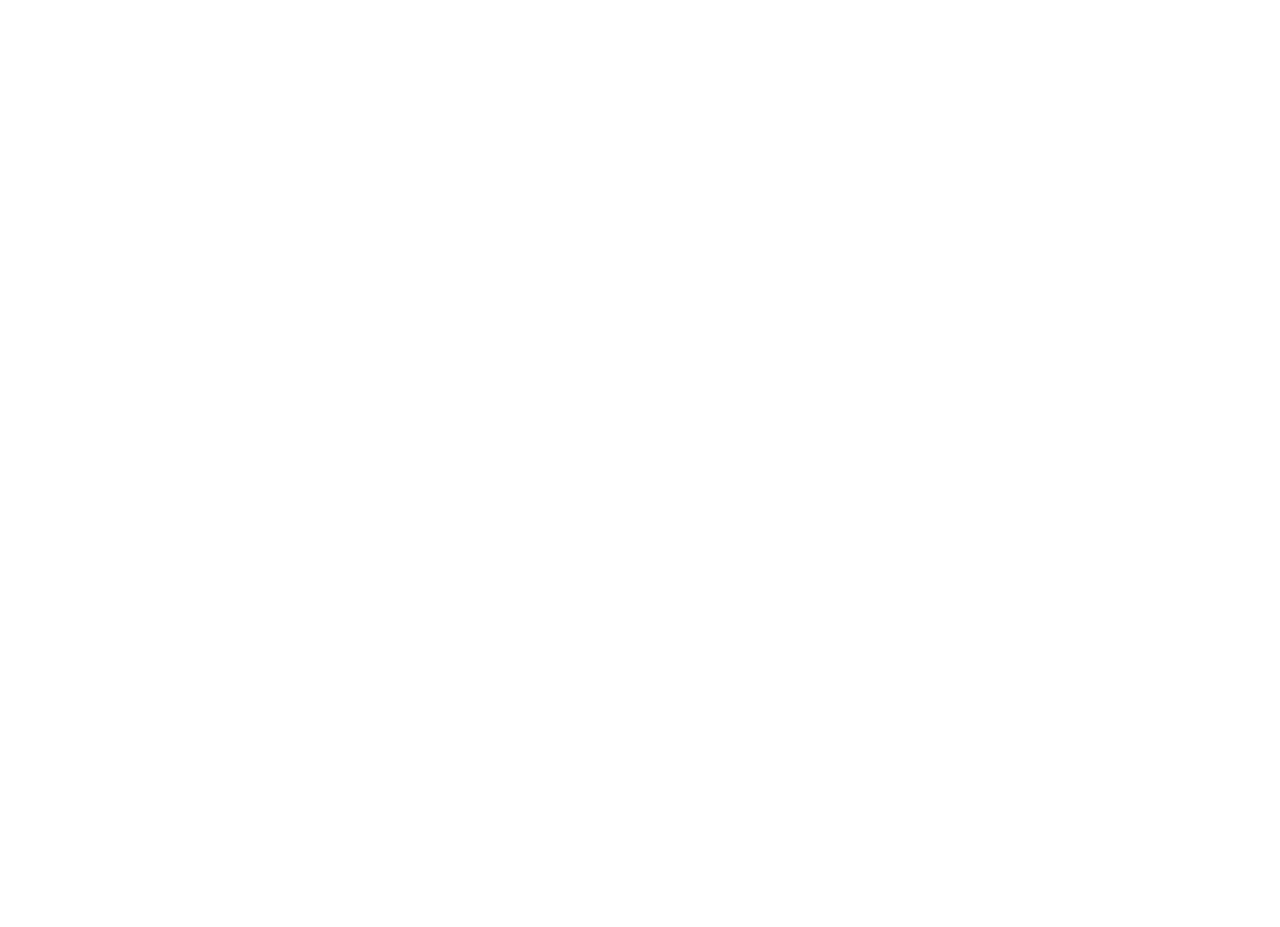
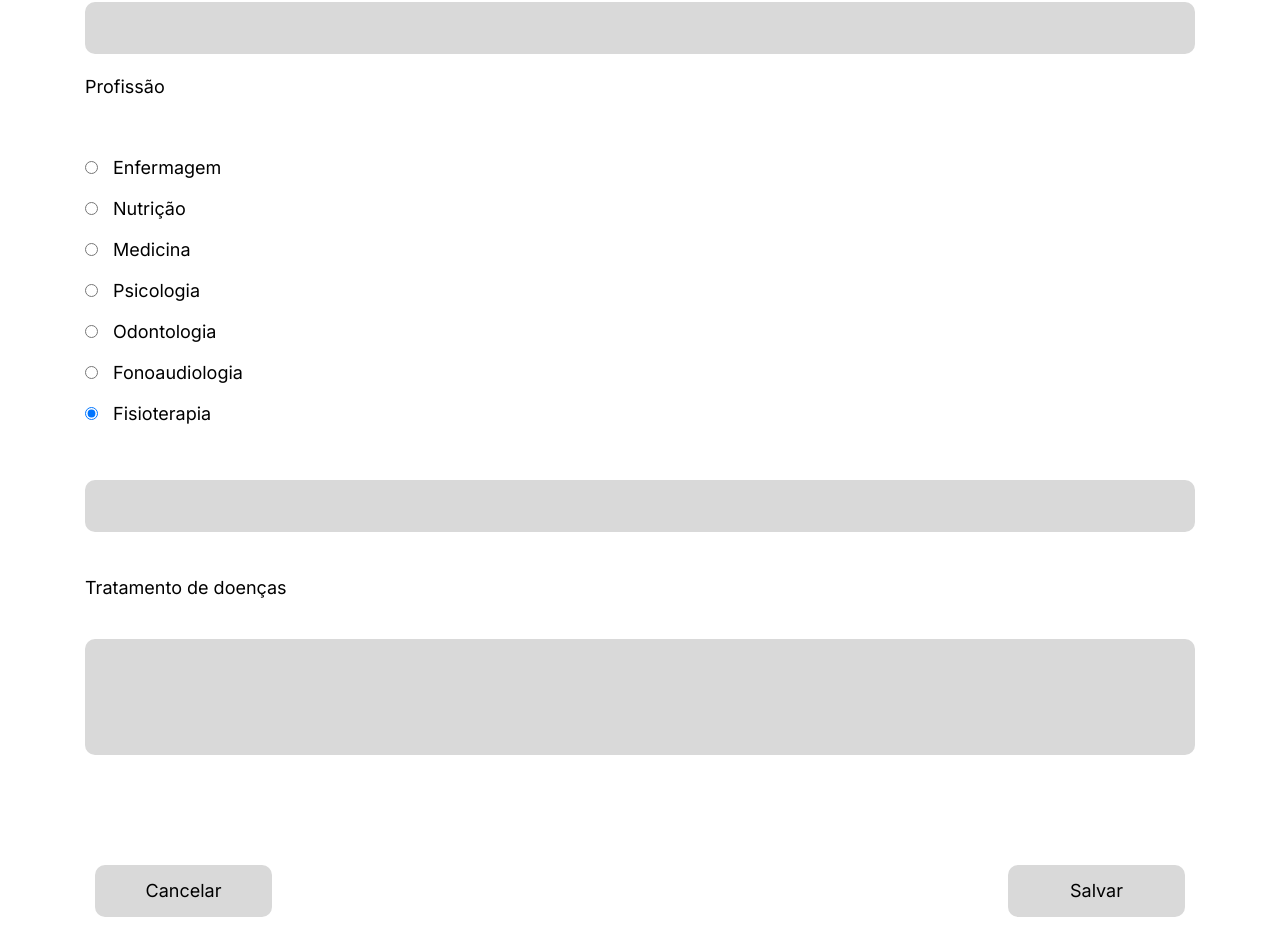
Before and after one commit to michaelmartinlee/front-lacrei, a React (Vite) app: page /perfil/dados-profissionais in a window 1280 px wide. Before the commit this address had no page. Shown: the part 160-1087 px from the top of the page. Before the commit the page ends 800 px from the top, so only its background shows below. Built offline with nearby package versions, Linux system fonts and the light colour scheme.

Commit message:
pagina dados profissionais feita

```diff
--- a/src/Routes.tsx
+++ b/src/Routes.tsx
@@ -1,5 +1,7 @@
 import { BrowserRouter, Route, Routes as RoutesReact} from "react-router-dom";
 import { EditProfile } from "./components/EditProfile";
+import { ProfessionalData } from "./components/ProfessionalData";
+import { Profile } from "./components/Profile";
 import { Home } from "./pages/Home";
 
 export function Routes(){
@@ -7,7 +9,9 @@
     <BrowserRouter>
       <RoutesReact>
         <Route path="/" element={<Home />} />
-        <Route path="/profile" element={<EditProfile />} />
+        <Route path="/perfil" element={<Profile />} />
+        <Route path="/perfil/editar" element={<EditProfile />} />
+        <Route path="/perfil/dados-profissionais" element={<ProfessionalData />} />
       </RoutesReact>
     </BrowserRouter>
   )
--- a/src/components/EditProfile/index.tsx
+++ b/src/components/EditProfile/index.tsx
@@ -1,4 +1,7 @@
+import { Link } from "react-router-dom";
 import { Button } from "../Button";
+import { LabelInput } from "../LabelInput";
+import { LabelTextarea } from "../LabelTextarea";
 import { DivButtons, DivInputs, DivUser, FormStyled } from "./style";
 
 const textareaFields = [
@@ -8,7 +11,6 @@
 ]
 
 export function EditProfile() {
-
   return (
     <main>
       <DivUser>
@@ -16,27 +18,19 @@
         <p>Trocar foto perfil</p>
       </DivUser>
       <FormStyled action="">
-        <DivInputs>
-          <label htmlFor="Nome">Nome</label>
-          <input type="text" id="nome" />
-        </DivInputs>
-        <DivInputs>
-          <label htmlFor="Nome">Nome de usuário</label>
-          <input type="text"/>
-        </DivInputs>
+        <LabelInput title="Nome"/>
+        <LabelInput title="Nome de usuário"/>
           {textareaFields.map((element, index)=> (
-            <DivInputs key={element.title+index}>
-              <label htmlFor={element.title}>{element.title}</label>
-              <p >{element.subtitle}</p>
-              <textarea  required minLength={280} maxLength={500} id={element.title} />
-            </DivInputs>
+            <LabelTextarea
+            key={element.title+index}
+            title={element.title}
+            subtitle={element.subtitle} />
           ))}
           <DivButtons>
-              <Button text="Cancelar"/>
+              <Link to={"/perfil"}><Button text="Cancelar"/></Link>
               <Button text="Salvar"/>
           </DivButtons>
       </FormStyled>
-
     </main>
   )
 }
--- a/src/components/EditProfile/style.ts
+++ b/src/components/EditProfile/style.ts
@@ -20,7 +20,6 @@
 
 export const FormStyled = styled.form`
       margin: 140px 60px;
-
 
 `
 
@@ -50,9 +49,6 @@
       background-color: #D9D9D9;
       border: none;
       resize: none;
-      :focus{
-        border: yellow
-      }
     }
 `
 
--- /dev/null
+++ b/src/components/LabelInput/index.tsx
@@ -0,0 +1,14 @@
+import { DivLabelInput } from "./style";
+
+interface  ILabelInput {
+    title:string
+}
+
+export function LabelInput(props: ILabelInput){
+  return(
+    <DivLabelInput>
+        <label htmlFor={props.title}>{props.title}</label>
+        <input type="text" />
+    </DivLabelInput>
+  )
+}
--- /dev/null
+++ b/src/components/LabelInput/style.ts
@@ -0,0 +1,19 @@
+import styled from "styled-components";
+
+
+export const DivLabelInput = styled.div`
+    display: flex;
+    flex-direction:column;
+    >label{
+      font-size: 18px;
+      line-height: 22px;
+      margin-top: 45px;
+      margin-bottom: 10px;
+    }
+    >input{
+      height: 52px;
+      border-radius: 10px;
+      background-color: #D9D9D9;
+      border: none;
+    }
+  `
--- /dev/null
+++ b/src/components/LabelTextarea/index.tsx
@@ -0,0 +1,16 @@
+import { DivLabelTextarea } from "./style";
+
+interface ILabelTextarea{
+  title:string;
+  subtitle?:string;
+}
+
+export function LabelTextarea(props:ILabelTextarea){
+  return(
+    <DivLabelTextarea>
+        <label htmlFor={props.title}>{props.title}</label>
+        <p >{props.subtitle}</p>
+        <textarea  required minLength={280} maxLength={500} />
+    </DivLabelTextarea>
+  )
+}
--- /dev/null
+++ b/src/components/LabelTextarea/style.ts
@@ -0,0 +1,30 @@
+import styled from "styled-components";
+
+export const DivLabelTextarea = styled.div`
+display: flex;
+flex-direction:column;
+>label{
+  font-size: 18px;
+  line-height: 22px;
+  margin-top: 45px;
+  margin-bottom: 10px;
+}
+>p{
+  font-size: 15px;
+  line-height: 18.15px;
+  margin-bottom: 30px;
+}
+>input{
+  height: 52px;
+  border-radius: 10px;
+  background-color: #D9D9D9;
+  border: none;
+}
+>textarea{
+  height: 116px;
+  border-radius: 10px;
+  background-color: #D9D9D9;
+  border: none;
+  resize: none;
+}
+`
--- /dev/null
+++ b/src/components/ProfessionalData/index.tsx
@@ -0,0 +1,49 @@
+import { Link } from "react-router-dom";
+import { Button } from "../Button";
+import { LabelInput } from "../LabelInput";
+import { LabelTextarea } from "../LabelTextarea";
+import { DivButtons, DivInputRadio, FormStyled } from "./style";
+
+  const buttonsRadio = [
+    {title:"Enfermagem"},
+    {title:"Nutrição"},
+    {title:"Medicina"},
+    {title:"Psicologia"},
+    {title:"Odontologia"},
+    {title:"Fonoaudiologia"},
+    {title:"Fisioterapia"},
+  ]
+
+export function ProfessionalData() {
+   const isRadioSelected = (value:string): boolean => true
+   const handleRadioClick = (e: React.ChangeEvent<HTMLInputElement>) => {}
+
+  return (
+    <main>
+      <FormStyled action="">
+        <LabelInput labelTitle="RQE (Registro de Qualificação de Especialista)"/>
+        <LabelInput labelTitle="Especialização"/>
+        <DivInputRadio>
+          <label htmlFor="Profissão">Profissão</label>
+            {buttonsRadio.map((element,index) => (
+              <label htmlFor={element.title} key={element.title+index}>
+                <input
+                  type="radio"
+                  name="radio-btn"
+                  value={element.title}
+                  checked={isRadioSelected(element.title)}
+                  onChange={handleRadioClick}
+                  />{element.title}
+                </label>
+            ))}
+        </DivInputRadio>
+        <LabelInput labelTitle="Público Alvo"/>
+        <LabelTextarea title="Tratamento de doenças"/>
+        <DivButtons>
+          <Link to={"/perfil"}><Button text="Cancelar"/></Link>
+          <Button text="Salvar"/>
+        </DivButtons>
+      </FormStyled>
+    </main>
+  )
+}
--- /dev/null
+++ b/src/components/ProfessionalData/style.ts
@@ -0,0 +1,32 @@
+import styled from "styled-components";
+
+
+export const FormStyled = styled.form`
+    margin: 0 85px;
+    display: flex;
+    flex-direction: column;
+`
+export const DivInputRadio = styled.div`
+    display: flex;
+    flex-direction: column;
+    font-size: 18px;
+    line-height: 22px;
+   >label:first-child{
+      margin-top: 22px;
+      margin-bottom: 40px;
+   }
+   >label>input{
+    margin-right: 15px;
+    margin-top: 23px;
+   }
+
+`
+
+export const DivButtons = styled.div`
+  width: 100%;
+  height: auto;
+  display: flex;
+  flex-wrap: wrap;
+  margin-top: 100px;
+  justify-content: space-between;
+`
--- a/src/components/Profile/index.tsx
+++ b/src/components/Profile/index.tsx
@@ -1,7 +1,7 @@
 import { DivButtons, DivUser, LinkEdit, LinkEditProfile } from "./style";
 
 const buttonsRedirect = [
-  {tile:"Dados Profissionais", redirect: "/"},
+  {tile:"Dados Profissionais", redirect: "/perfil/dados-profissionais"},
   {tile:"Identidade", redirect: "/"},
   {tile:"Consultório", redirect: "/"},
   {tile:"Serviços", redirect: "/"},
@@ -9,20 +9,18 @@
   {tile:"Sair", redirect: "/"},
 ]
 
-
 export function Profile() {
-
   return (
     <main>
       <DivUser>
         <img src="https://picsum.photos/200/300" alt="" />
         <p>@Nome Usuario</p>
-        <LinkEditProfile to={""}>editar perfil</LinkEditProfile>
+        <LinkEditProfile to={"/perfil/editar"}>editar perfil</LinkEditProfile>
       </DivUser>
       <DivButtons>
         {buttonsRedirect.map((element,index)=>(
           <LinkEdit
-          id={element.tile+index}
+          key={element.tile+index}
           to={element.redirect}
           >
             {element.tile}
```
